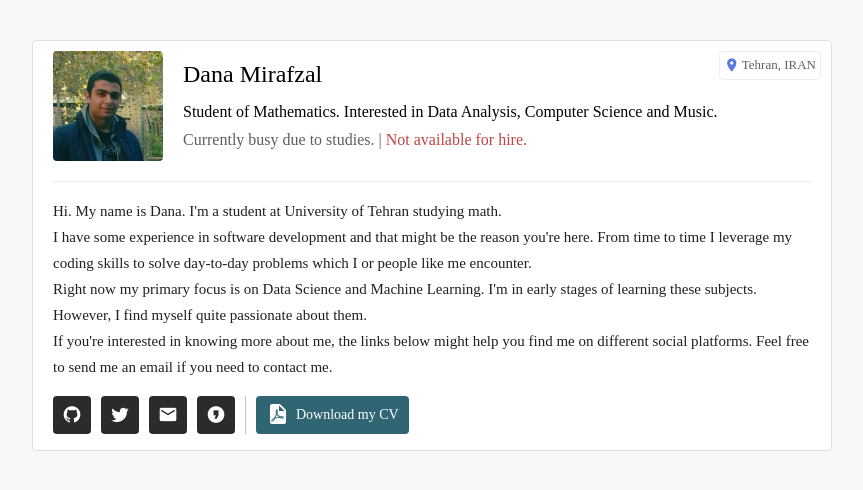
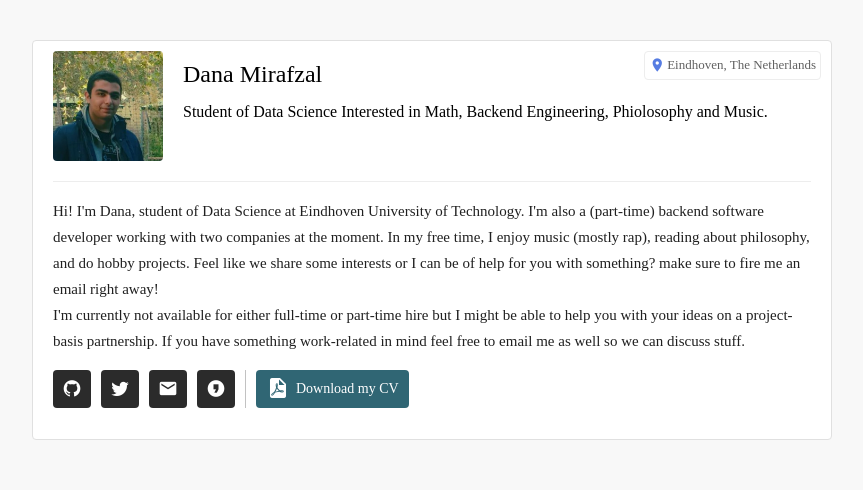
Before and after one commit to danamira/danamira.github.io, a plain HTML site: page index.html in a window 1280 px wide. Shown: the whole page, without its empty margins (208-1071 px from the left). Drawn offline with Linux system fonts and the light colour scheme.

Commit message:
Update index.html

```diff
--- a/index.html
+++ b/index.html
@@ -12,22 +12,24 @@
     <div class="container">
         <span class="location">
             <i class="mdi mdi-map-marker"></i>
-            Tehran, IRAN
+            Eindhoven, The Netherlands
         </span>
         <div class="heading">
             <img src="Assets/Profile.jpg" alt="Profile Photo of Dana Mirafzal">
             <div class="intro">
                 <h1>Dana Mirafzal</h1>
-                <h2>Student of Mathematics. Interested in Data Analysis, Computer Science and Music.</h2>
-                <h3>Currently busy due to studies. | <span id="unavailable">Not available for hire.</span></h3>
+                <h2>Student of Data Science Interested in Math, Backend Engineering, Phiolosophy and Music.</h2>
+                <h3></span></h3>
             </div>
         </div>
         <div class="about">
-            <p>Hi. My name is Dana. I'm a student at University of Tehran studying math.<br>I have some experience in software development and that might be the reason you're here. From time to time I leverage my coding skills to solve day-to-day problems which I or people like me encounter.<br>
-                Right now my primary focus is on Data Science and Machine Learning. I'm in early stages of learning these subjects. However, I find myself quite passionate about them.<br>
+            <p>
+                Hi! I'm Dana, student of Data Science at Eindhoven University of Technology.
+                I'm also a (part-time) backend software developer working with two companies at the moment. In my free time, I enjoy music (mostly rap), reading about philosophy,
+                and do hobby projects. Feel like we share some interests or I can be of help for you with something? make sure to fire me an email right away!
+                <br>
+                I'm currently not available for either full-time or part-time hire but I might be able to help you with your ideas on a project-basis partnership. If you have something work-related in mind feel free to email me as well so we can discuss stuff.
 
-
-If you're interested in knowing more about me, the links below might help you find me on different social platforms. Feel free to send me an email if you need to contact me.
             </p>
         </div>
         <div class="links">
```
